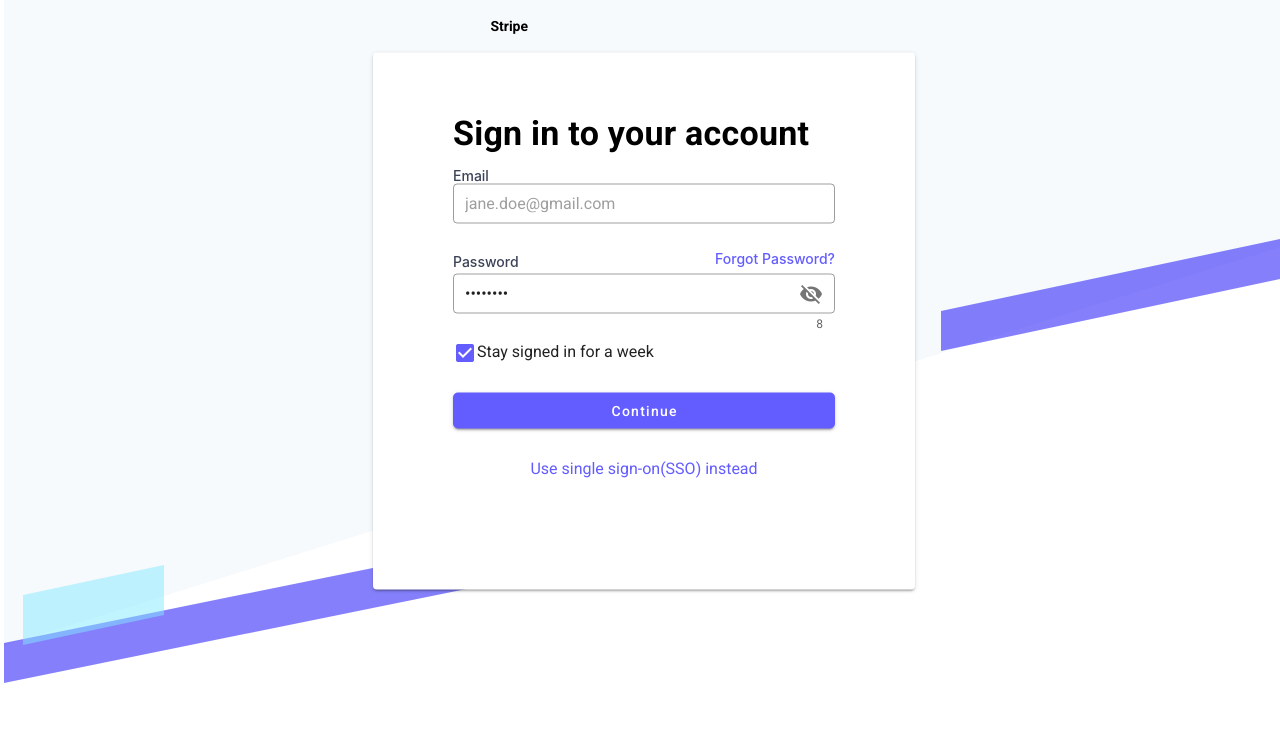
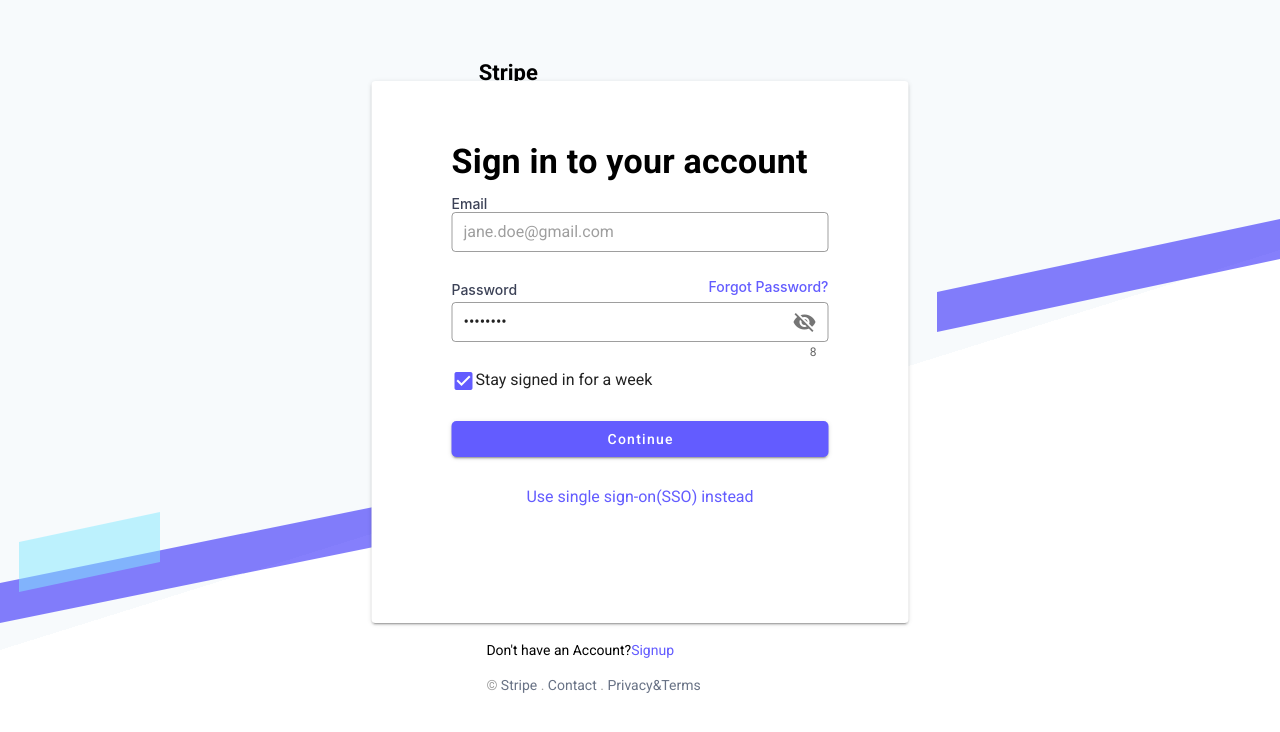
Before and after one commit to sallymkabole/fidia-task, a Vue app: page /#/ in a window 1280 px wide. Shown: the top 732 px of the page. Built offline with nearby package versions, Linux system fonts and the light colour scheme.

Commit message:
Edit footer

```diff
--- a/src/components/Signin.vue
+++ b/src/components/Signin.vue
@@ -16,15 +16,18 @@
               </div>
             </div>
             <div class="bottom">
-              <p class="stripe-headline">Stripe</p>
+
+              <div class="d-flex d-inline-flex">
+                <p  class="stripe-headline ">Stripe</p>
               <p class="stripe-signup">
                 Don't have an Account?<span class="pur">Signup</span>
               </p>
-              <p class="stripe-footer">
+              <p class="stripe-footer grey--text">
                 &copy;<a
                   href="https://stripe.com/"
                   target="_blank"
                   rel="noopener noreferrer"
+                  class="grey-text"
                 >
                   Stripe </a
                 >.
@@ -32,16 +35,19 @@
                   href="https://stripe.com/contact"
                   target="_blank"
                   rel="noopener noreferrer"
+                  class="grey-text"
                 >
                   Contact </a
                 >.<a
                   href="https://stripe.com/privacy"
                   target="_blank"
                   rel="noopener noreferrer"
+                  class="grey-text"
                 >
                   Privacy&Terms
                 </a>
               </p>
+              </div>
             </div>
 
             <v-row justify="center" align="center" class="txt">
@@ -289,9 +295,12 @@
   overflow-y: scroll;
 }
 .background {
-  position: absolute;
-  width: 100%;
-  margin: 0 auto;
+ position: absolute;
+        top: 0;
+        right: 0;
+        bottom: 0;
+        left: 0;
+    z-index: 13;
 }
 
 .top {
@@ -344,15 +353,15 @@
 }
 .stripe-headline {
   position: absolute;
-  top: 3%;
-  left: 38%;
+  top: 7%;
+  left: 37.4%;
   color: #000000;
   font-weight: 600;
-  font-size: 14px;
+  font-size: 22px;
 }
 .stripe-signup {
   position: absolute;
-  bottom: 13%;
+  top: 80%;
   left: 38%;
   color: #000000;
   font-weight: 400;
@@ -360,9 +369,9 @@
 }
 .stripe-footer {
   position: absolute;
-  bottom: 9%;
+  bottom: 11%;
   left: 38%;
-  color: #000000;
+  color:gray !important;
   font-weight: 400;
   font-size: 14px;
 }
@@ -413,10 +422,11 @@
   padding: 48px 68px 72px;
   position: absolute;
   left: 50%;
-  top: 50%;
+  top: 44%;
   transform: translate(-50%, -50%);
-  width: 542px;
-  height: 537px;
+  width: 537px;
+  height: 542px;
+
 
   background: #ffffff;
   box-shadow: 0px 5px 15px rgba(0, 0, 0, 0.12),
@@ -432,7 +442,7 @@
 .box {
   position: absolute;
   left: 73.19%;
-  top: 32.93%;
+  top: 23.93%;
   bottom: 59.98%;
   height: 40px;
   width: 950px;
@@ -457,7 +467,7 @@
   right: 78.19%;
   left: -0.03%;
   bottom: 32.33%;
-  top: 90.78%;
+  top: 65.78%;
   height: 40px;
   width: 560px;
   background: rgba(12, 0, 250, 0.5);
@@ -480,7 +490,7 @@
   position: absolute;
   left: 1.46%;
   right: 87.5%;
-  top: 89.82%;
+  top: 65.82%;
   bottom: 32.61%;
   height: 50px;
   opacity: 0.5;
@@ -500,4 +510,7 @@
   -o-transform: skewY(5deg);
   transform: skewY(5deg);
 }
+.grey-text{
+  color: #697386;
+}
 </style>
```
